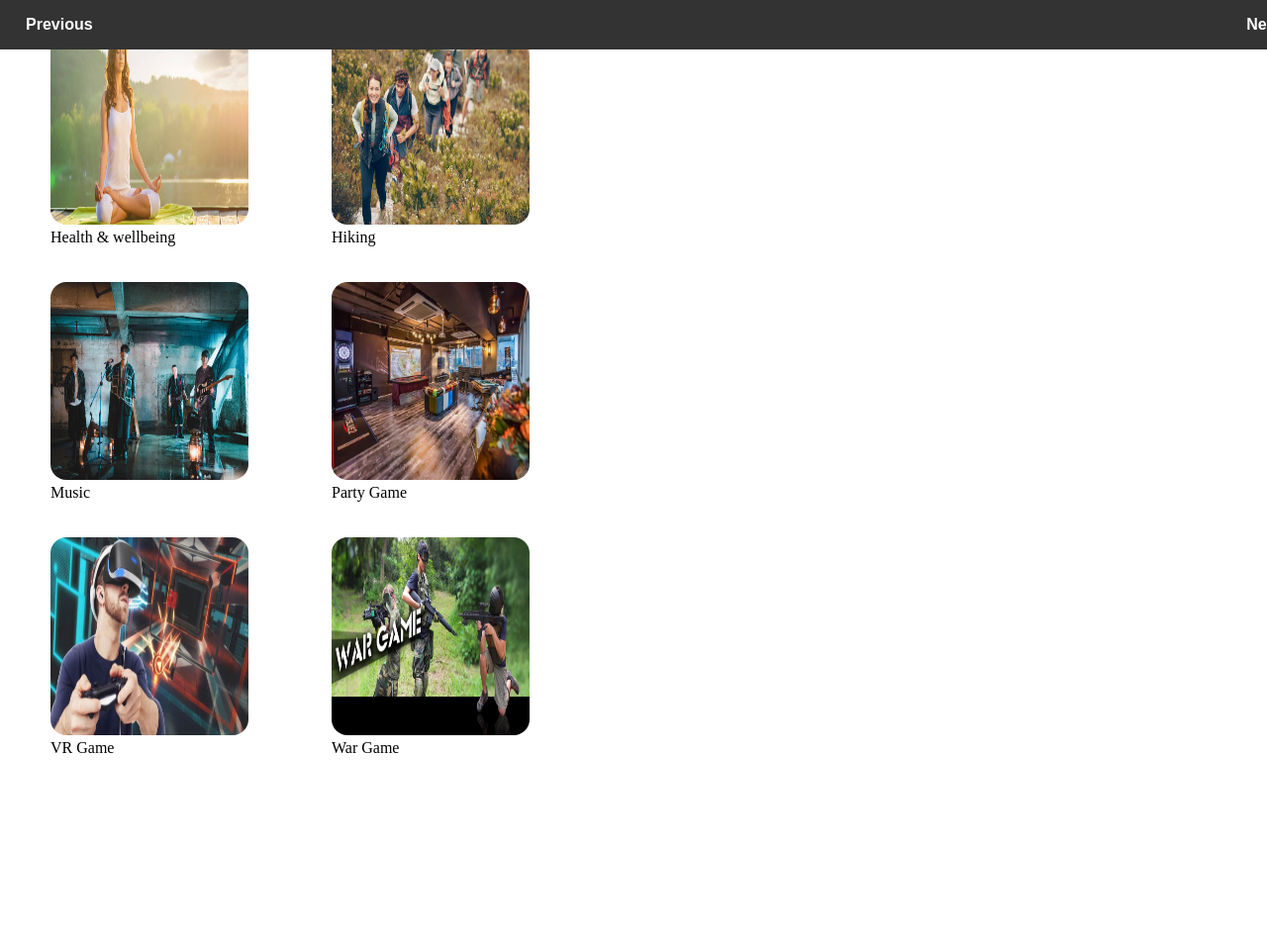
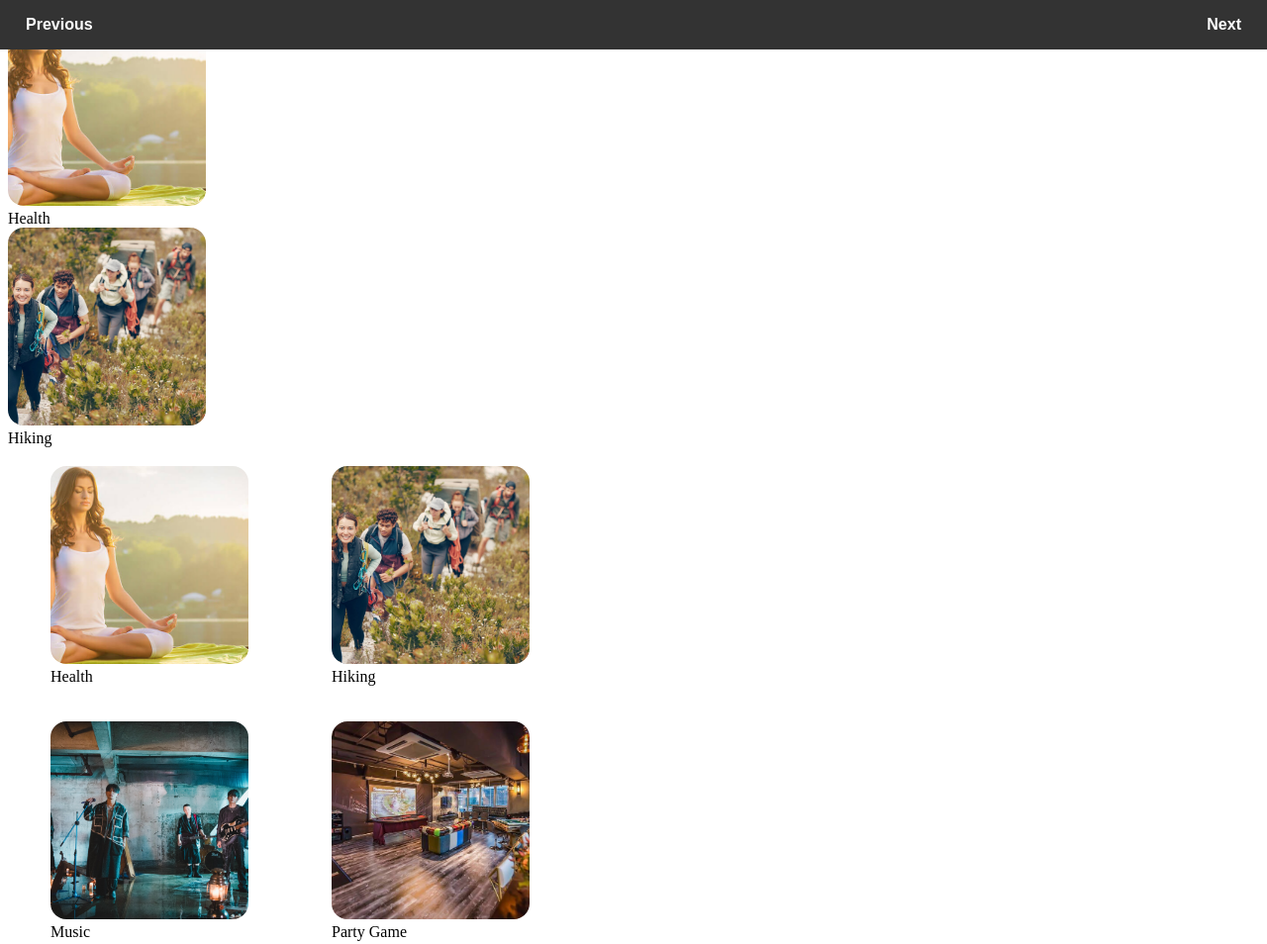
Before and after one commit to szemyau/showshow, a website: page public/category.html in a window 1280 px wide. Shown: the top 954 px of the page at 99% size. Before the commit the page ends 800 px from the top, so only its background shows below. Drawn offline with Linux system fonts and the light colour scheme.

Commit message:
add select-category.html

```diff
--- a/main.ts
+++ b/main.ts
@@ -3,10 +3,12 @@ import {print} from 'listening-on'
 
 let app = express();
 
+app.use("/images", express.static("uploads"));
 app.use(express.static('public'))
 
 app.get('/', (req, res) =>
-res.redirect('/home.html'))
+res.redirect('/category.html'))
+
 
 const port = 8000;
 app.listen(port, () =>
--- a/public/category.html
+++ b/public/category.html
@@ -9,10 +9,6 @@
     <link rel="stylesheet" href="category.css">
 
     <style>
-        table {
-            max-width: 100%;
-        }
-
         img {
             border-radius: 1rem;
         }
@@ -21,7 +17,7 @@
             position: fixed;
             top: 0;
             left: 0;
-            width: 100%;
+            right: 0;
             height: 50px;
             background-color: #333;
             color: #fff;
@@ -40,6 +36,9 @@
             font-weight: bold;
             outline: none;
         }
+        img {
+            object-fit: cover;
+        }
     </style>
 </head>
 
@@ -50,32 +49,89 @@
         <button id="next-button">Next</button>
     </div>
 
-    <table class="category-list">
+    <div class="category-list">
+        <div class="category-row">
+            <div class="container-lg-6">
+                <picture>
+                    <source srcset="./photo/health.jpg" media="(min-width: 1200px)">
+                    <source srcset="./photo/health.jpg" media="(min-width: 768px)">
+                    <img src="./photo/health.jpg" width="200" height="200" alt="Health">
+                    <figcaption>Health</figcaption>
+                </picture>
+            </div>
+            <div class="container-lg-6">
+                <picture>
+                    <source srcset="./photo/hiking.jpg" media="(min-width: 1200px)">
+                    <source srcset="./photo/hiking.jpg" media="(min-width: 768px)">
+                    <img src="./photo/hiking.jpg" width="200" height="200" alt="Hiking">
+                    <figcaption>Hiking</figcaption>
+                </picture>
+            </div>
+
+            <!-- <figure>
+                <picture>
+                    <source srcset="./photo/health.jpg" media="(min-width: 1200px)">
+                    <source srcset="./photo/health.jpg" media="(min-width: 768px)">
+                    <img src="./photo/health.jpg" width="200" height="200" alt="Health">
+                    <figcaption>Health</figcaption>
+                </picture>
+            </figure>
+            <figure>
+                <picture>
+                    <source srcset="./photo/hiking.jpg" media="(min-width: 1200px)">
+                    <source srcset="./photo/hiking.jpg" media="(min-width: 768px)">
+                    <img src="./photo/hiking.jpg" width="200" height="200" alt="Health">
+                    <figcaption>Health</figcaption>
+                </picture>
+            </figure>
+        </div>
+        <div class="category-row">
+            <figure>
+                <picture>
+                    <source srcset="./photo/health.jpg" media="(min-width: 1200px)">
+                    <source srcset="./photo/health.jpg" media="(min-width: 768px)">
+                    <img src="./photo/health.jpg" width="200" height="200" alt="Health">
+                    <figcaption>Health</figcaption>
+                </picture>
+            </figure>
+        </div> -->
+
+
+    </div>
+
+    <table class="category-ist">
         <tr>
             <td>
-                <figure id="1" name="health">
-                    <img src="/photo/health.jpg" width="200" height="200" alt="health and wellbeing">
+                <figure>
+                    <picture>
+                        <source srcset="./photo/health.jpg" media="(min-width: 1200px)">
+                        <source srcset="./photo/health.jpg" media="(min-width: 768px)">
+                        <img src="./photo/health.jpg" width="200" height="200" alt="Health">
+                        <figcaption>Health</figcaption>
+                    </picture>
+                </figure>
+                <!-- <figure id="1" name="health" style="cursor: pointer;">
+                        <img src="./photo/health.jpg" width="200" height="200" alt="health and wellbeing">
                     <div class="category-photo">Health & wellbeing</div>
-                </figure>
+                </figure> -->
             </td>
             <td>
                 <figure id="2" name="hiking">
-                    <img src="/photo/hiking.jpg" width="200" height="200" alt="hiking">
+                    <img src="./photo/hiking.jpg" width="200" height="200" alt="hiking">
                     <div class="category-photo">Hiking</div>
                 </figure>
             </td>
-
         </tr>
         <tr>
             <td>
                 <figure id="3" name="music">
-                    <img src="/photo/music.jpg" width="200" height="200" alt="music">
+                    <img src="./photo/music.jpg" width="200" height="200" alt="music">
                     <div class="category-photo">Music</div>
                 </figure>
             </td>
             <td>
                 <figure id="4" name="party-room">
-                    <img src="/photo/party-room.jpg" width="200" height="200" alt="party game">
+                    <img src="./photo/party-room.jpg" width="200" height="200" alt="party game">
                     <div class="category-photo">Party Game</div>
                 </figure>
             </td>
@@ -83,13 +139,13 @@
         <tr>
             <td>
                 <figure id="5" name="vr-game">
-                    <img src="/photo/vr-game.jpg" width="200" height="200" alt="vr-game">
+                    <img src="./photo/vr-game.jpg" width="200" height="200" alt="vr-game">
                     <div class="category-photo">VR Game</div>
                 </figure>
             </td>
             <td>
                 <figure id="6" name="Hiking">
-                    <img src="/photo/war-game.jpg" width="200" height="200" alt="hiking">
+                    <img src="./photo/war-game.jpg" width="200" height="200" alt="hiking">
                     <div class="category-photo">War Game</div>
                 </figure>
             </td>
@@ -124,7 +180,7 @@
 
             //target = _blank,?
             figure.innerHTML = /*html*/`
-            <img target="_self" src="/photo/category.jpg">
+            <img target="_self" src="./photo/category.jpg">
             <figcaption>
                 <div class="category-name"></div>
             </figcaption>
--- a/public/home.html
+++ b/public/home.html
@@ -7,7 +7,7 @@
     <title>Document</title>
     <link href="https://cdn.jsdelivr.net/npm/bootstrap@5.3.1/dist/css/bootstrap.min.css" rel="stylesheet"
         integrity="sha384-4bw+/aepP/YC94hEpVNVgiZdgIC5+VKNBQNGCHeKRQN+PtmoHDEXuppvnDJzQIu9" crossorigin="anonymous">
-    <link rel="stylesheet" href="preference.css">
+    <link rel="stylesheet" href="home.css">
 </head>
 
 <body>
```
Also changed, not shown: public/select-category.html (added, +17 -0 lines), public/photo/health.jpg (renamed from photo/health.jpg), public/photo/hiking.jpg (renamed from photo/hiking.jpg), public/photo/music.jpg (renamed from photo/music.jpg), public/photo/party-room.jpg (renamed from photo/party-room.jpg), public/photo/vr-game.jpg (renamed from photo/vr-game.jpg), public/photo/war-game.jpg (renamed from photo/war-game.jpg).
